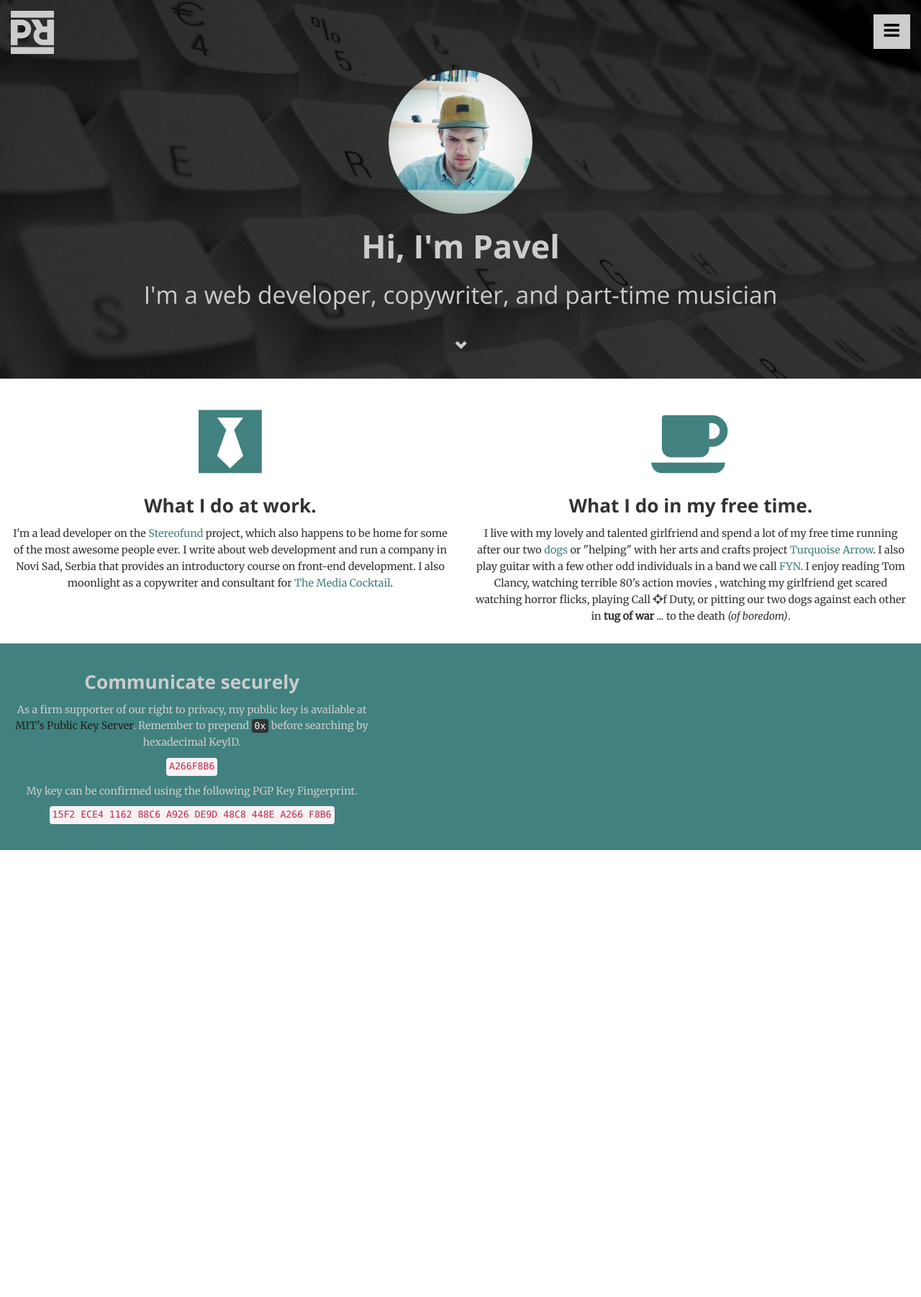
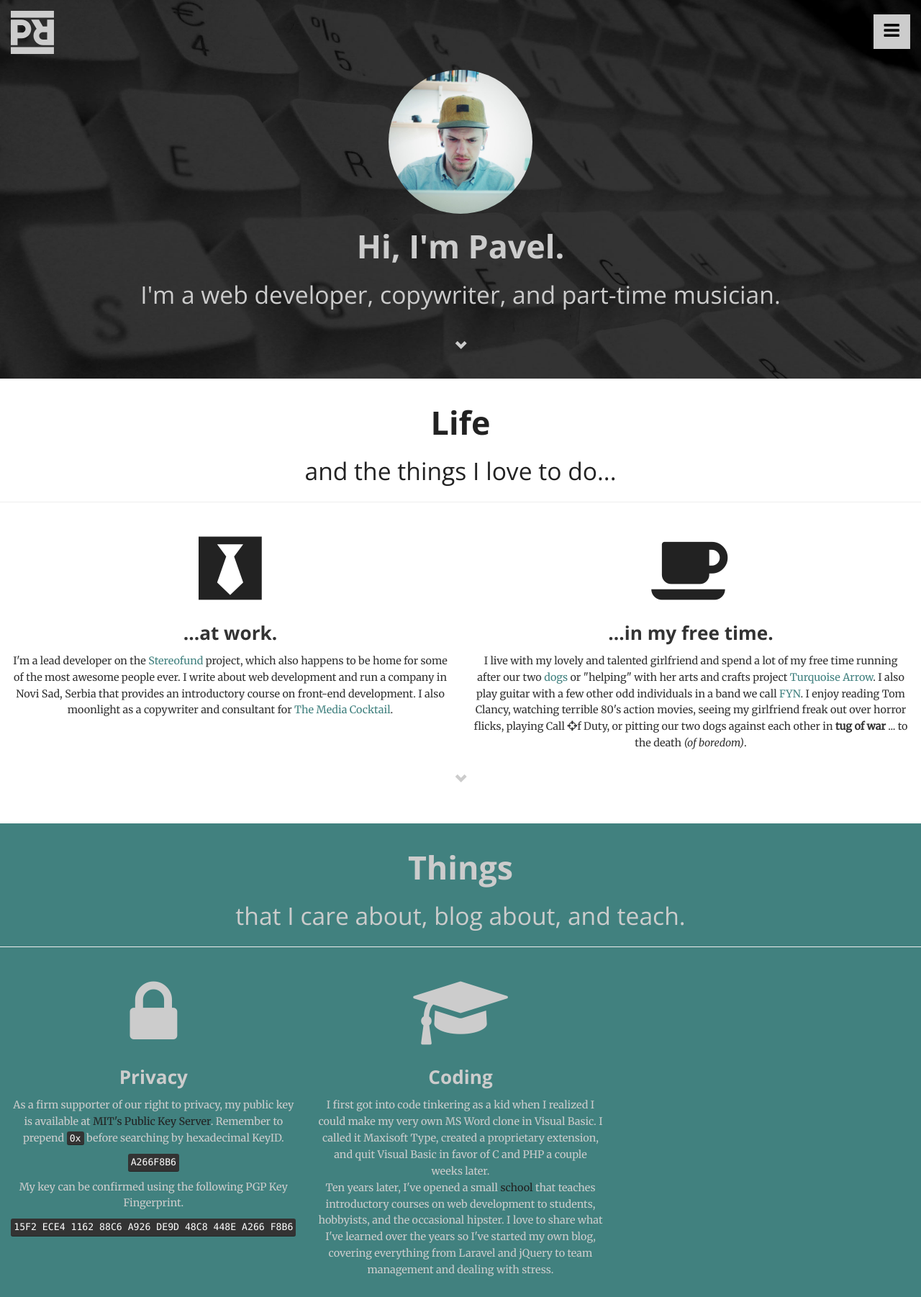
Before and after one commit to pavelrogala/pavelrogala.github.io, a Jekyll site: the page built from index.html, in a window 1280 px wide. Shown: the whole page at 72% size. Built offline with Jekyll 4.4.1, drawn with Linux system fonts in a browser that asks for light colours; nearby versions of some CDN libraries; comment, search, counter and statistics services are not loaded; before the commit the page ends 1181 px from its top, so only the background shows below that.

Commit message:
third section

```diff
--- a/assets/css/main.css
+++ b/assets/css/main.css
@@ -181,14 +181,12 @@ p a:hover {
 
 h1.intro{
    text-align: center;
-   color: #cccccc;
    font-family: 'Open Sans', sans-serif;
    font-weight: 700;
 }
 
 h2.sub-intro{
    text-align: center;
-   color: #cccccc;
    font-family: 'Open Sans', sans-serif;
    font-weight: 300;
 }
@@ -200,10 +198,22 @@ h2.intro {
    margin-bottom: 0.8em;
 }
 
+.intro-dark, .sub-intro-dark {
+   color: #222222;
+}
+
+.intro-light, .sub-intro-light {
+   color: #cccccc;
+}
+
 h1.title-icons {
    font-size: 8.0vmax;
    line-height: 1.0;
-   color: #41817F;
+   color: #222222;
+}
+
+h1.title-icons-black {
+   color: #cccccc;
 }
 
 h2.intro:hover {
--- a/index.html
+++ b/index.html
@@ -13,23 +13,26 @@ layout: default
                     <i class="fa fa-bars"></i>
                 </button>
                 <img src="assets/img/profile_pic.jpg" class="profile_pic">
-                <h1 class="intro">Hi, I'm Pavel</h1>
-                <h2 class="sub-intro">
-                    I'm a web developer, copywriter, and part-time musician
+                <h1 class="intro intro-light">Hi, I'm Pavel.</h1>
+                <h2 class="sub-intro sub-intro-light">
+                    I'm a web developer, copywriter, and part-time musician.
                 </h2>
-                <a href="#what">
+                <a href="#life">
                     <h2 class="intro">
                         <span class="glyphicon glyphicon-chevron-down"></span>
                     </h2>
                 </a>
             </div>
         </div>
-        <div class="row row-text" id="what">
+        <div class="row row-text" id="life">
+            <h1 class="intro intro-dark">Life</h1>
+            <h2 class="sub-intro sub-intro-dark">and the things I love to do...</h2>
+            <hr>
             <div class="col-md-6 col-sm-12">
                 <h1 class="text-center title-icons">
                     <i class="fa fa-black-tie"></i>
                 </h1>
-                <h3 class="text-center">What I do at work.</h3>
+                <h3 class="text-center">...at work.</h3>
                 <p class="text-center">
                     I'm a lead developer on the <a href="http://stereofund.com/new" target="_blank">Stereofund</a> project, which also
                     happens to be home for some of the most awesome people ever. I write about web development
@@ -42,28 +45,55 @@ layout: default
                 <h1 class="text-center title-icons">
                     <i class="fa fa-coffee"></i>
                 </h1>
-                <h3 class="text-center">What I do in my free time.</h3>
+                <h3 class="text-center">...in my free time.</h3>
                 <p class="text-center">
                     I live with my lovely and talented girlfriend and spend a lot of my free time running after our two
                     <a href="https://instagram.com/p/x3gNflifRs/" target="_blank">dogs</a> or "helping" with her arts and crafts project
                     <a href="http://facebook.com/turquoisearrowofficial" target="_blank">
                     Turquoise Arrow</a>. I also play guitar with a few other odd individuals in a band we call
                     <a href="http://facebook.com/offyncial" target="_blank">FYN</a>. I enjoy reading Tom Clancy,
-                    watching terrible 80's action movies , watching my girlfriend get scared watching horror flicks,
+                    watching terrible 80's action movies, seeing my girlfriend freak out over horror flicks,
                     playing Call <i class="fa fa-crosshairs"></i>f Duty, or pitting our two dogs against each other in
                     <b>tug of war</b> ... to the death <i>(of boredom)</i>.
                 </p>
             </div>
+            <a href="#things">
+                <h2 class="intro">
+                    <span class="glyphicon glyphicon-chevron-down"></span>
+                </h2>
+            </a>
         </div>
-        <div class="row row-text row-dark">
-            <div class="col-md-5 col-sm-12">
-                <h3 class="text-center text-light">Communicate securely</h3>
+        <div class="row row-text row-dark" id="things">
+            <h1 class="intro intro-light">Things</h1>
+            <h2 class="sub-intro sub-intro-light">that I care about, blog about, and teach.</h2>
+            <hr>
+            <div class="col-md-4 col-sm-12">
+                <h1 class="text-center title-icons title-icons-black">
+                    <i class="fa fa-lock"></i>
+                </h1>
+                <h3 class="text-center text-light">Privacy</h3>
                 <p class="text-light text-center">
                     As a firm supporter of our right to privacy, my public key is available at <a href="https://pgp.mit.edu/" target="_blank">MIT's Public Key Server</a>.
                     Remember to prepend <kbd>0x</kbd> before searching by hexadecimal KeyID. <br>
-                    <code class="center-code-block">A266F8B6</code> <br>
+                    <kbd class="center-code-block">A266F8B6</kbd> <br>
                     My key can be confirmed using the following PGP Key Fingerprint. <br>
-                    <code class="center-code-block">15F2 ECE4 1162 88C6 A926  DE9D 48C8 448E A266 F8B6</code>
+                    <kbd class="center-code-block">15F2 ECE4 1162 88C6 A926  DE9D 48C8 448E A266 F8B6</kbd>
+                </p>
+            </div>
+            <div class="col-md-4 col-sm-12">
+                <h1 class="text-center title-icons title-icons-black">
+                    <i class="fa fa-graduation-cap"></i>
+                </h1>
+                <h3 class="text-center text-light">Coding</h3>
+                <p class="text-light text-center">
+                    I first got into code tinkering as a kid when I realized I could make my very own MS Word clone
+                    in Visual Basic. I called it Maxisoft Type, created a proprietary extension, and quit Visual Basic
+                    in favor of C and PHP a couple weeks later. <br>
+                    Ten years later, I've opened a small <a href="http://facebook.com/eclovelace" target="_blank">school</a> that teaches
+                    introductory courses on web development to students, hobbyists, and the occasional hipster. I love to
+                    share what I've learned over the years so I've started my own blog, covering everything from Laravel and
+                    jQuery to team management and dealing with stress.
+
                 </p>
             </div>
         </div>
```
Also changed, not shown: 2 other files.
